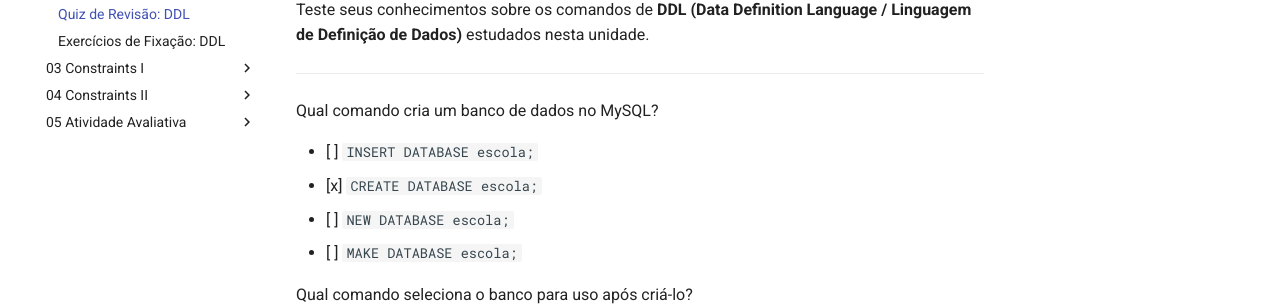
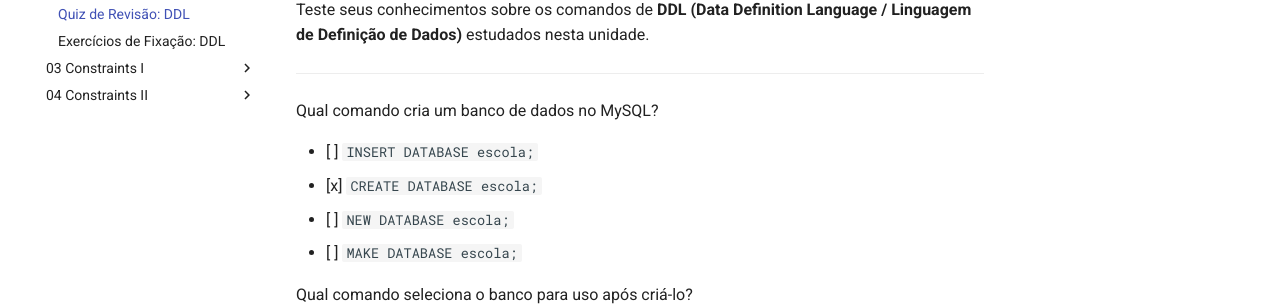
Before and after one commit to i-davies/Conteudo-Etec-2026, an MkDocs documentation site: the page built from docs/BD2/02_DDL/02_Quiz_Revisao.md, in a window 1280 px wide. Shown: the part 271-577 px from the top of the page. Built offline with MkDocs 1.6.1 and Material for MkDocs 9.7.7, drawn with Linux system fonts in a browser that asks for light colours; part of the change alters nothing that is shown.

Commit message:
fix: Visualização de atividades

```diff
--- a/mkdocs.yml
+++ b/mkdocs.yml
@@ -64,3 +64,7 @@ plugins:
   - mkdocs_quiz:
       auto_number: true
       shuffle_answers: true
+
+exclude_docs: |
+  PW1/04_Atividade_Avaliativa/**
+  BD2/05_Atividade_Avaliativa/**
```
